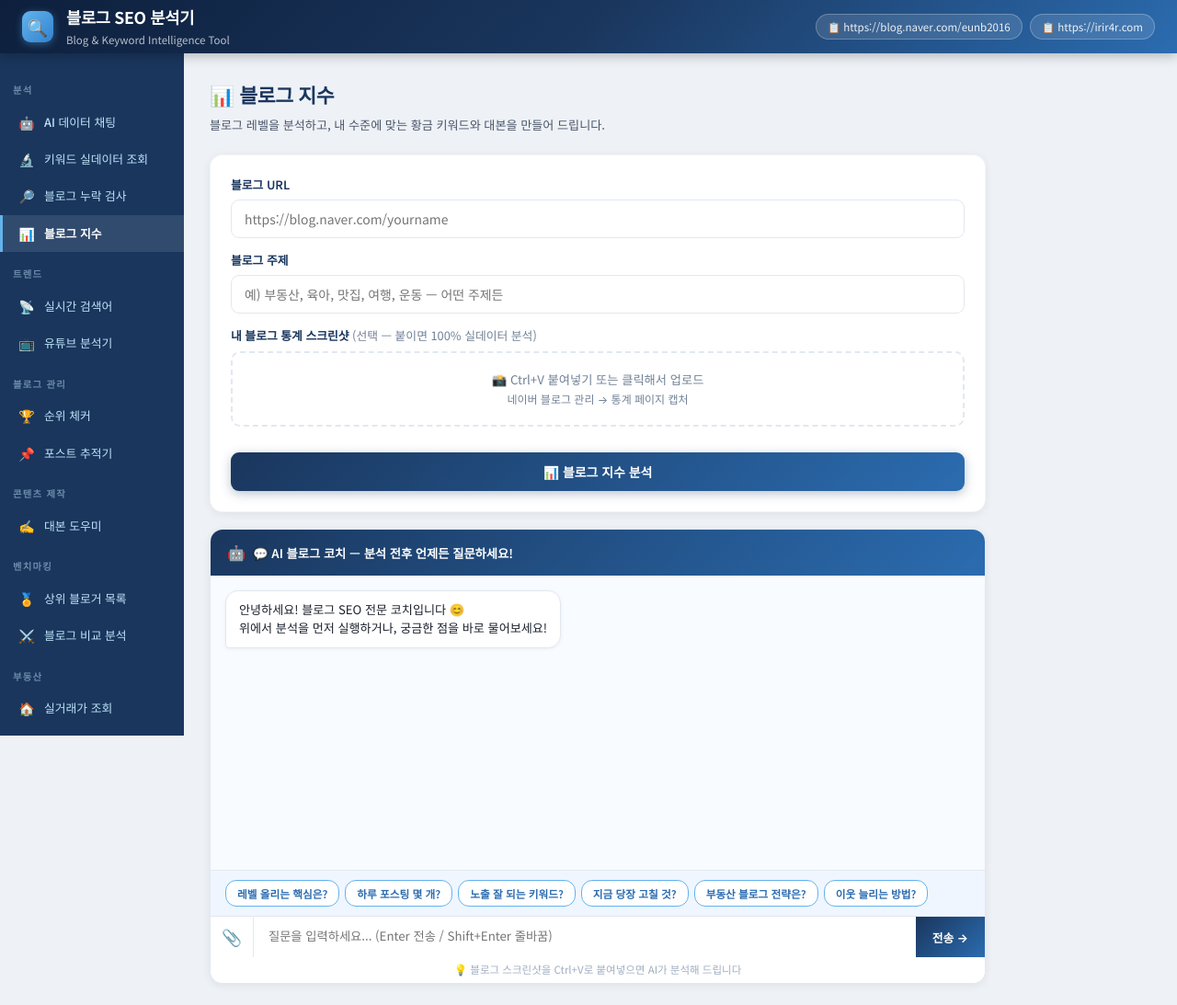
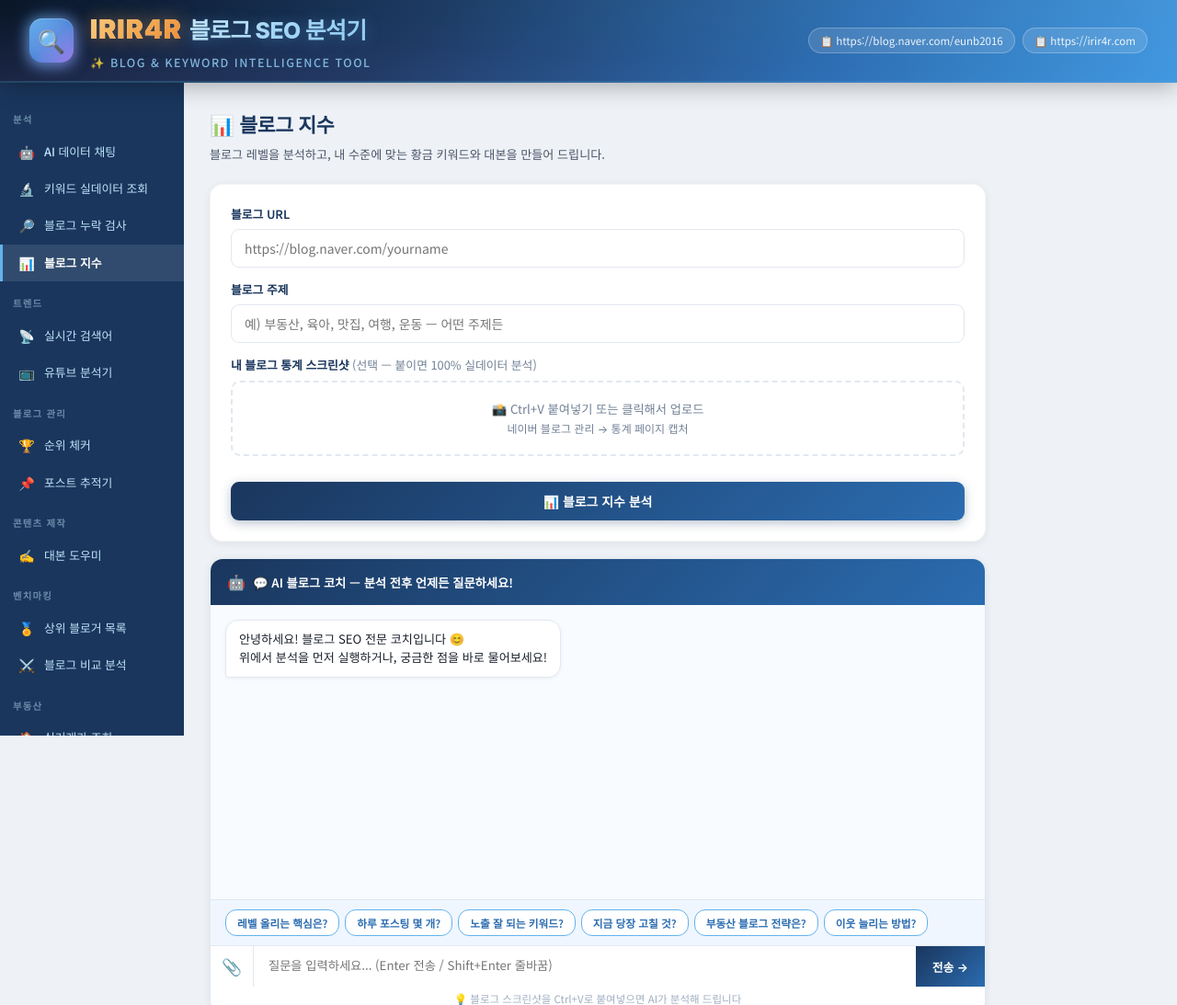
Before and after one commit to gogodsssss-hue/keyword-tool, a website: page index.html in a window 1280 px wide. Shown: the top 1093 px of the page at 92% size. Drawn offline with Linux system fonts and the light colour scheme.

Commit message:
Stylish header: gradient brand IRIR4R + larger header (90px)

```diff
--- a/index.html
+++ b/index.html
@@ -35,17 +35,21 @@
 body{font-family:'Noto Sans KR',-apple-system,sans-serif;background:var(--bg);color:var(--text);min-height:100vh;display:flex;flex-direction:column;font-size:14px;line-height:1.6}
 
 /* ── HEADER ── */
-header{background:linear-gradient(135deg,#0d1f3c 0%,#1a365d 50%,#2b6cb0 100%);color:#fff;padding:0 24px;height:58px;display:flex;align-items:center;gap:14px;box-shadow:0 3px 12px rgba(0,0,0,0.25);position:sticky;top:0;z-index:200}
-.header-icon{width:34px;height:34px;background:linear-gradient(135deg,#63b3ed,#3182ce);border-radius:9px;display:flex;align-items:center;justify-content:center;font-size:18px;box-shadow:0 2px 8px rgba(99,179,237,0.4)}
-.header-title{font-size:1.1rem;font-weight:700;letter-spacing:-0.3px}
-.header-sub{font-size:.72rem;opacity:.7;margin-top:1px}
+header{background:linear-gradient(135deg,#0a1628 0%,#1a365d 35%,#2b6cb0 70%,#4299e1 100%);color:#fff;padding:0 32px;height:90px;display:flex;align-items:center;gap:18px;box-shadow:0 4px 24px rgba(0,0,0,0.3);position:sticky;top:0;z-index:200;border-bottom:2px solid rgba(99,179,237,0.3);position:relative;overflow:hidden}
+header::before{content:'';position:absolute;top:0;left:0;right:0;bottom:0;background:radial-gradient(ellipse at top right,rgba(99,179,237,0.15),transparent 60%),radial-gradient(ellipse at bottom left,rgba(159,122,234,0.1),transparent 60%);pointer-events:none}
+header > *{position:relative;z-index:1}
+.header-icon{width:48px;height:48px;background:linear-gradient(135deg,#63b3ed,#3182ce,#9f7aea);border-radius:14px;display:flex;align-items:center;justify-content:center;font-size:24px;box-shadow:0 4px 16px rgba(99,179,237,0.5),inset 0 1px 0 rgba(255,255,255,0.3);position:relative}
+.header-icon::after{content:'';position:absolute;inset:-2px;border-radius:14px;background:linear-gradient(135deg,#63b3ed,#9f7aea);z-index:-1;opacity:.6;filter:blur(8px)}
+.header-title{font-size:1.55rem;font-weight:800;letter-spacing:-0.5px;background:linear-gradient(135deg,#fff 0%,#bee3f8 50%,#90cdf4 100%);-webkit-background-clip:text;background-clip:text;-webkit-text-fill-color:transparent;text-shadow:0 2px 16px rgba(99,179,237,0.4);font-family:'Pretendard','SF Pro Display',-apple-system,sans-serif}
+.header-title .brand{background:linear-gradient(135deg,#fbd38d,#f6ad55,#ed8936);-webkit-background-clip:text;background-clip:text;-webkit-text-fill-color:transparent;font-weight:900;letter-spacing:1px;text-shadow:0 0 20px rgba(246,173,85,0.5);margin-right:8px;font-size:1.15em}
+.header-sub{font-size:.78rem;font-weight:500;opacity:.85;margin-top:4px;letter-spacing:1.5px;text-transform:uppercase;color:#90cdf4}
 .header-badge{margin-left:auto;background:rgba(255,255,255,.12);border:1px solid rgba(255,255,255,.2);color:rgba(255,255,255,.85);font-size:.68rem;padding:3px 10px;border-radius:20px;font-weight:500}
 
 /* ── LAYOUT ── */
 .layout{display:flex;flex:1;min-height:calc(100vh - 58px)}
 
 /* ── SIDEBAR ── */
-.sidebar{width:200px;min-width:200px;background:var(--navy);padding:16px 0 40px;position:sticky;top:58px;height:calc(100vh - 58px);overflow-y:auto;flex-shrink:0}
+.sidebar{width:200px;min-width:200px;background:var(--navy);padding:16px 0 40px;position:sticky;top:90px;height:calc(100vh - 90px);overflow-y:auto;flex-shrink:0}
 .sidebar::-webkit-scrollbar{width:4px}.sidebar::-webkit-scrollbar-track{background:transparent}.sidebar::-webkit-scrollbar-thumb{background:rgba(255,255,255,.15);border-radius:4px}
 .sidebar-section{padding:16px 14px 6px;font-size:.65rem;font-weight:700;letter-spacing:1.2px;color:rgba(190,227,248,.5);text-transform:uppercase}
 .sidebar-item{display:flex;align-items:center;gap:9px;padding:9px 16px;cursor:pointer;color:#bee3f8;font-size:.8rem;font-weight:500;transition:all .18s;border-left:3px solid transparent;user-select:none}
@@ -358,8 +362,8 @@ textarea.form-control{resize:vertical;min-height:100px}
 <header>
   <div class="header-icon">🔍</div>
   <div>
-    <div class="header-title">블로그 SEO 분석기</div>
-    <div class="header-sub">Blog & Keyword Intelligence Tool</div>
+    <div class="header-title"><span class="brand">IRIR4R</span>블로그 SEO 분석기</div>
+    <div class="header-sub">✨ Blog & Keyword Intelligence Tool</div>
   </div>
   <div style="margin-left:auto;display:flex;align-items:center;gap:8px">
     <button id="copy-blog-btn" onclick="copyMyUrl('https://blog.naver.com/eunb2016', this)"
```
